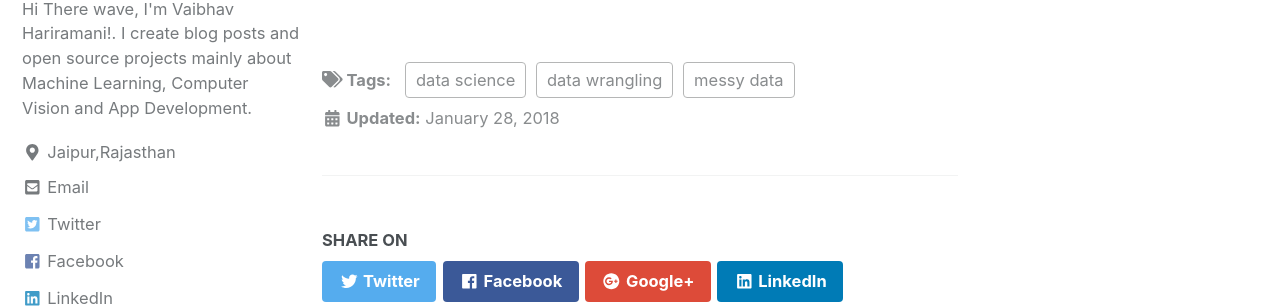
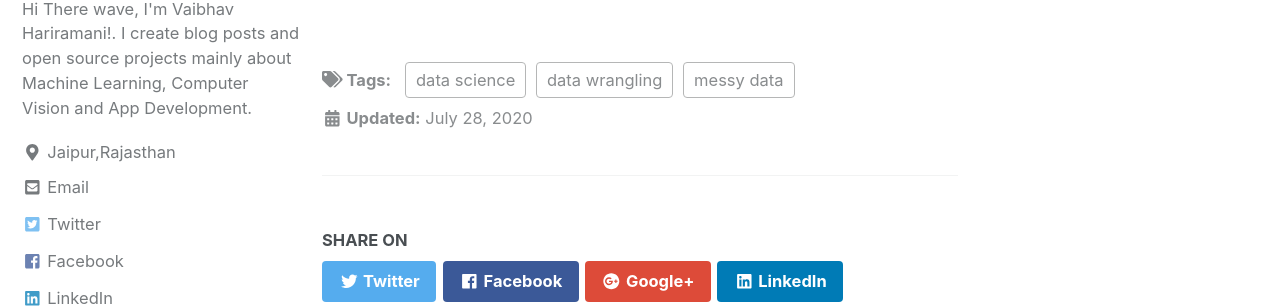
Before and after one commit to vaibhavhariramani/blogs, a Jekyll site: the page built from _posts/2020-07-28-perceptron.md, in a window 1280 px wide and 900 px high, scrolled down 2714 px. Shown: the part 152-460 px from the top of the window. Built offline with Jekyll 4.4.1, drawn with Linux system fonts in a browser that asks for light colours; nearby versions of some CDN libraries; formulas are drawn with MathJax 3.

Commit message:
Update 2020-07-28-perceptron.md

```diff
--- a/_posts/2020-07-28-perceptron.md
+++ b/_posts/2020-07-28-perceptron.md
@@ -1,6 +1,6 @@
 ---
 title: "Data Wrangling Project"
-date: 2018-01-28
+date: 2020-07-28
 tags: [data wrangling, data science, messy data]
 header:
   image: "/images/perceptron/percept.jpg"
```
